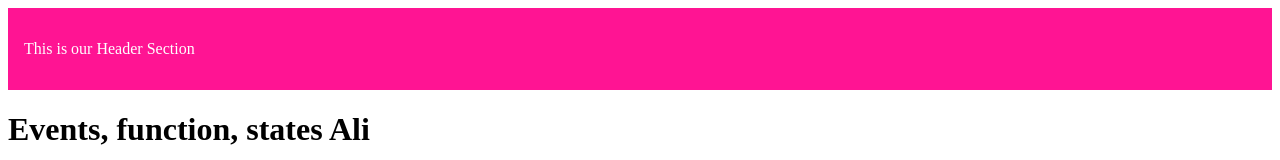
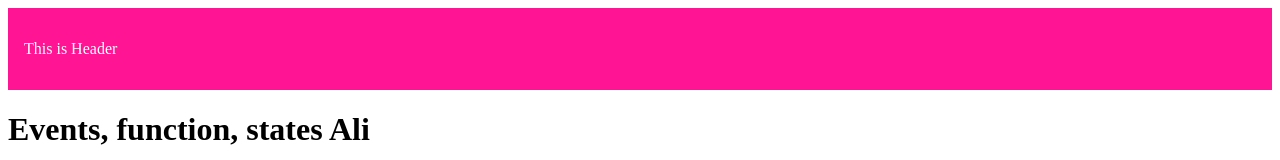
Before and after one commit to aliabbasmaryami/Nextjs, a Next.js app: page / in a window 1280 px wide. Shown: the top 160 px of the page. Built offline with nearby package versions, Linux system fonts and the light colour scheme.

Commit message:
nextjs commit

```diff
--- a/src/app/layout.tsx
+++ b/src/app/layout.tsx
@@ -28,7 +28,7 @@ export default function RootLayout({
         className={`${geistSans.variable} ${geistMono.variable} antialiased`}
       >
         <header style={{display:"flex",justifyContent:"cenetr",alignItems:"center",textAlign:"center", background:"deeppink", padding:'1rem',color:'white'}}>
-          <p style={{display:"flex",justifyContent:"cenetr",alignItems:"center",textAlign:"center"}}>This is our Header Section</p>
+          <p style={{display:"flex",justifyContent:"cenetr",alignItems:"center",textAlign:"center"}}>This is Header</p>
         </header>
         {children}
         <footer style={{display:"flex",justifyContent:"cenetr",alignItems:"center",textAlign:"center", background:"deeppink", padding:" 1rem",  color:"white"}}>
```
